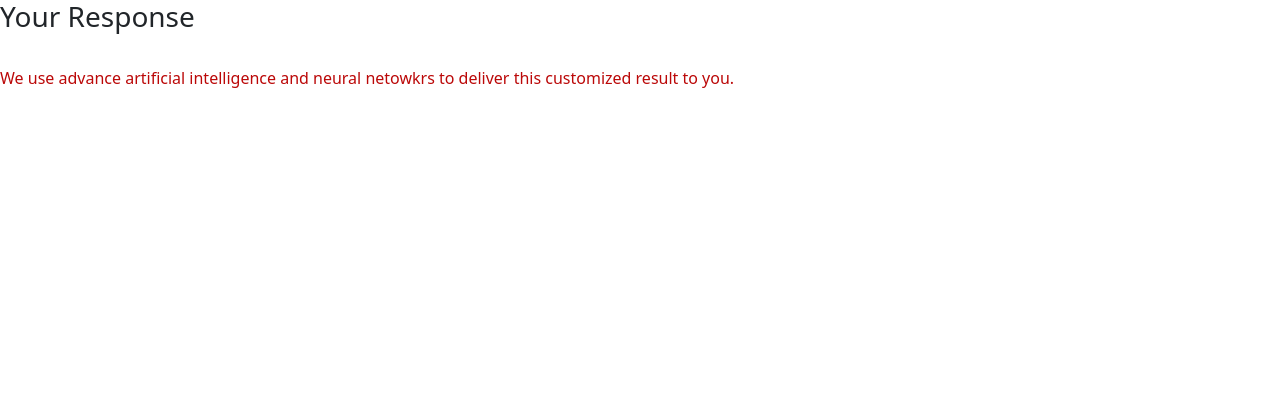
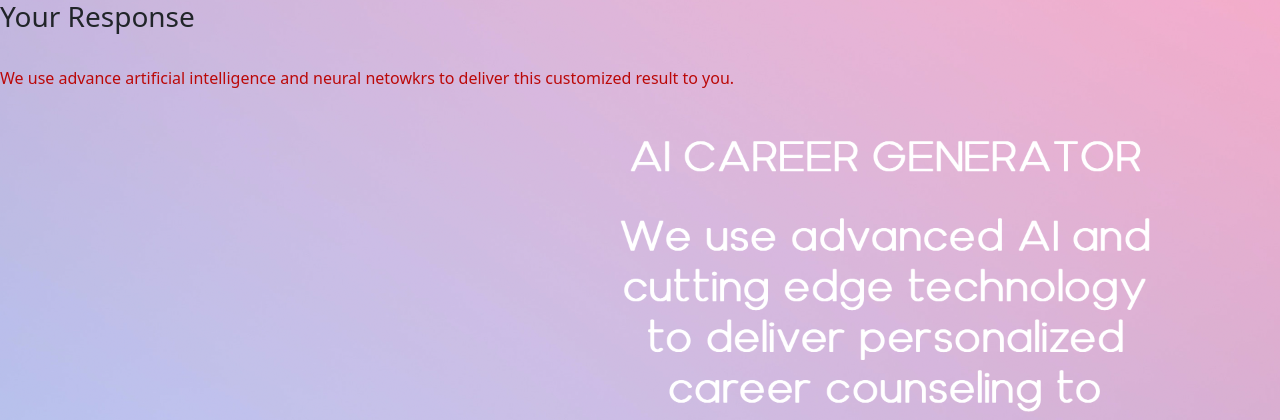
Before and after one commit to Ishanyjha/Career-Path, a Flask app: template templates/response.html in a window 1280 px wide. Shown: the top 420 px of the page. Run offline with Flask 3, Linux system fonts and the light colour scheme; the template is opened without the code that fills it, so the values that code supplies are empty; some libraries are stand-ins or nearby versions.

Commit message:
dsdg
dsfdg

```diff
--- a/main.py
+++ b/main.py
@@ -99,7 +99,9 @@ def thing():
         Age = flask.request.form.get("Age")
         interestsskills = flask.request.form.get("interestsskills")
         har = chatGPT(IdealCareer, Country, Age, interestsskills)
-        rah = markdown.markdown(har["choices"][0]["message"]["content"])
+        if(har == "Not Enough Tokens!"):
+            return har
+        rah = markdown.markdown(har[0]["choices"][0]["message"]["content"])
         return flask.render_template("response.html", har=rah)
 
 @app.route("/registration", methods=["POST", "GET"])
--- a/templates/response.html
+++ b/templates/response.html
@@ -1,5 +1,11 @@
 <!DOCTYPE html>
-<body>
+<style>
+    .bg{
+        background-image:url(../static/HARHAHR.png);
+        background-size:cover;
+    }
+</style>
+<body class="bg">
     <link href="https://cdn.jsdelivr.net/npm/bootstrap@5.3.2/dist/css/bootstrap.min.css" rel="stylesheet" integrity="sha384-T3c6CoIi6uLrA9TneNEoa7RxnatzjcDSCmG1MXxSR1GAsXEV/Dwwykc2MPK8M2HN" crossorigin="anonymous">
 
     <h3 title="title2">Your Response</h3><br>
```
